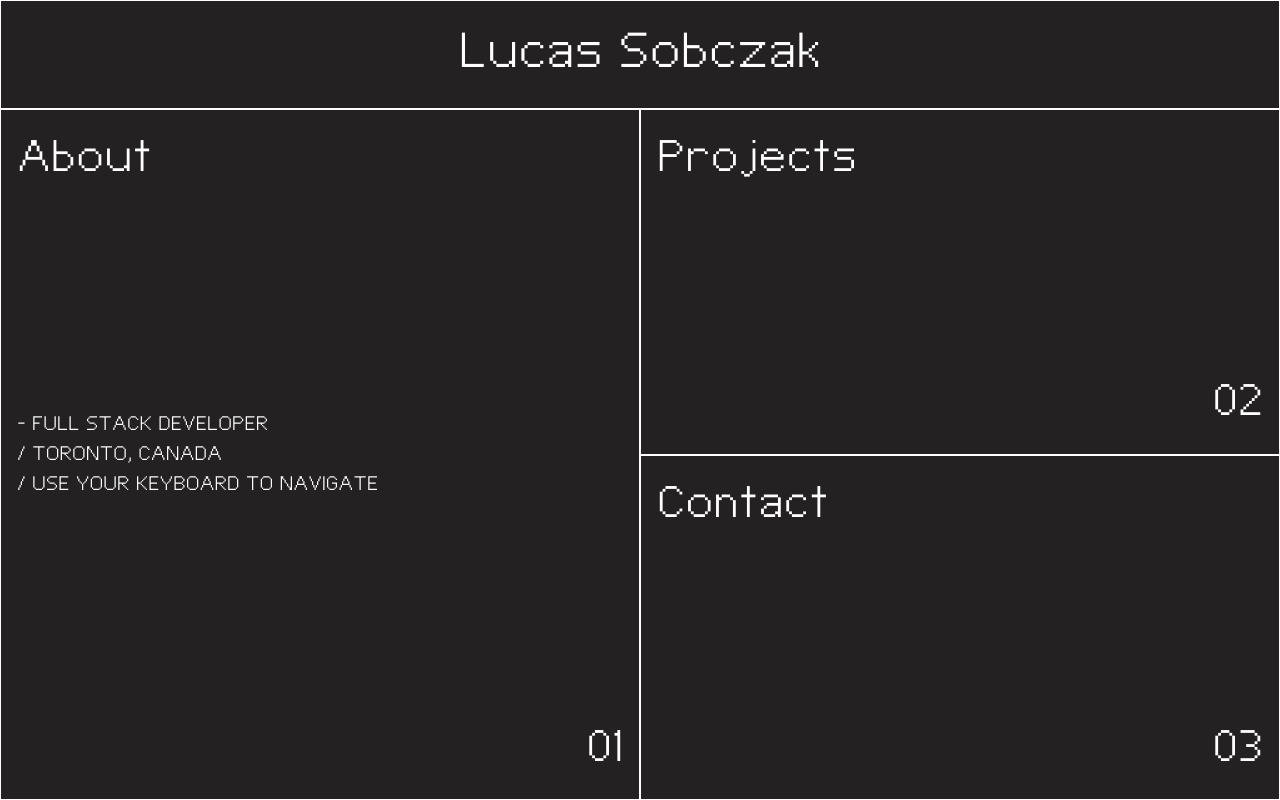
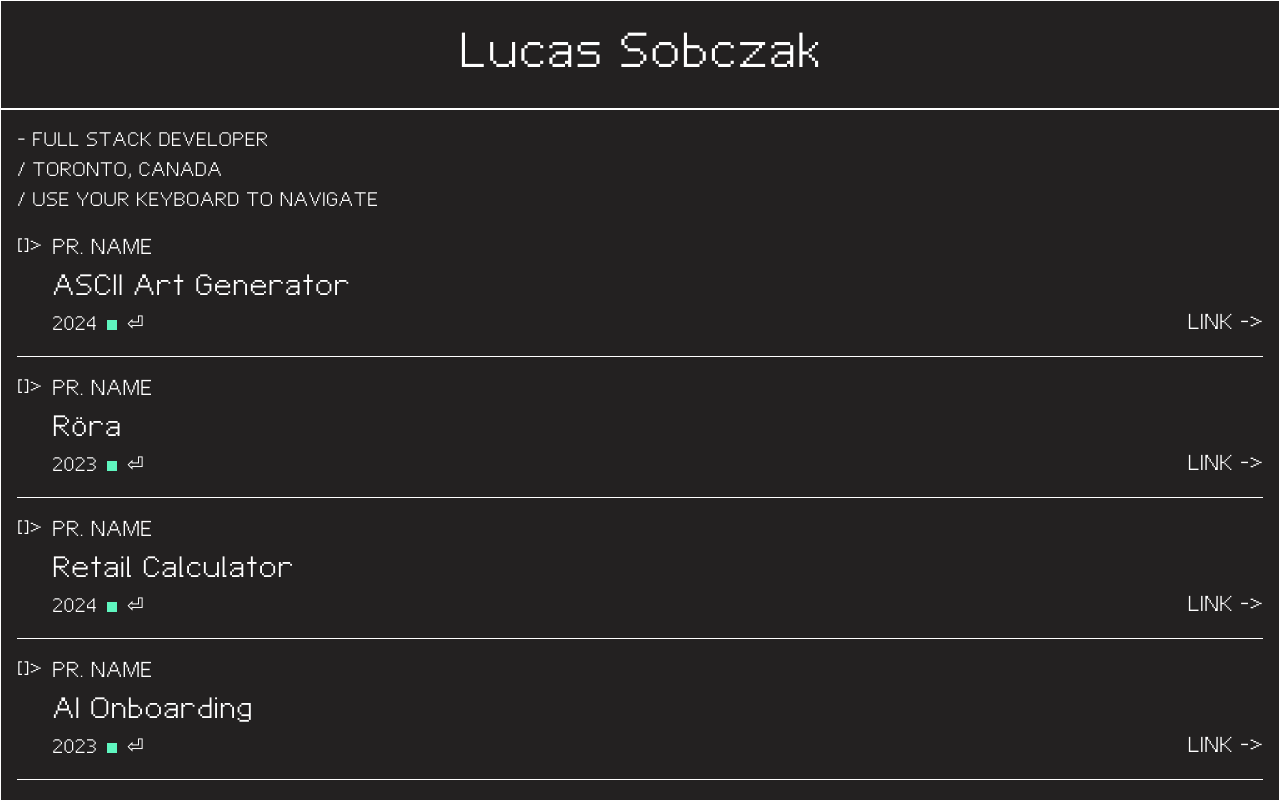
Before and after one commit to SobczakL/portfolio, a React (Vite) app: page /home in a window 1280 px wide. Shown: the top 800 px of the page. Built offline with nearby package versions, Linux system fonts and the light colour scheme.

Commit message:
removed old files and moved logic into new ones

```diff
--- a/src/App.jsx
+++ b/src/App.jsx
@@ -1,9 +1,7 @@
 import { Route, Routes } from "react-router-dom";
 import "./App.css";
 import Start from "./pages/Start"
-import Home from "./pages/Home"
 import Home1 from "./pages/Home1"
-import { Box } from "@chakra-ui/react";
 
 function App() {
     return (
@@ -11,9 +9,6 @@ function App() {
         <Routes>
             <Route path="/" element={<Start />} />
             <Route path="/home" element={
-                <Home />
-            } />
-            <Route path="/homenew" element={
                 <Home1 />
             } />
         </Routes>
--- a/src/components/content/AboutContent.jsx
+++ /dev/null
@@ -1,66 +0,0 @@
-import { useEffect, useState } from "react";
-import { Box, LinkBox, LinkOverlay, Text } from "@chakra-ui/react";
-
-export default function AboutContent() {
-    const targetText = {
-        0: "/ FULL STACK DEVELOPER",
-        1: "/ TORONTO, CANADA",
-        2: "/ USE YOUR KEYBOARD TO NAVIGATE",
-    };
-
-    const [placeholderText, setPlaceholderText] = useState(() => {
-        let initState = {};
-        Object.keys(targetText).forEach(
-            (key) => (initState[key] = "-".repeat(targetText[key].length)),
-        );
-        return initState;
-    });
-
-    useEffect(() => {
-        const intervalIds = [];
-
-        Object.keys(targetText).forEach((key) => {
-            const intervalId = setInterval(() => {
-                setPlaceholderText((prevState) => {
-                    let newText = prevState[key].split("");
-                    for (
-                        let j = getRandomIntInclusive(0, newText.length - 1);
-                        j < newText.length;
-                        j++
-                    ) {
-                        if (newText[j] !== targetText[key][j]) {
-                            newText[j] = targetText[key][j];
-                            break;
-                        }
-                    }
-                    return {
-                        ...prevState,
-                        [key]: newText.join(""),
-                    };
-                });
-            }, 100);
-
-            intervalIds.push(intervalId);
-        });
-
-        return () => intervalIds.forEach((id) => clearInterval(id));
-    }, []);
-
-    function getRandomIntInclusive(min, max) {
-        const minCeiled = Math.ceil(min);
-        const maxFloored = Math.floor(max);
-        return Math.floor(
-            Math.random() * (maxFloored - minCeiled + 1) + minCeiled,
-        );
-    }
-
-    return (
-        <div>
-            {Object.keys(placeholderText).map((key) => (
-                <Text fontSize={["body.sm", "body.md", "body.lg"]} key={key}>
-                    {placeholderText[key]}
-                </Text>
-            ))}
-        </div>
-    );
-}
--- a/src/components/content/ContactContent.jsx
+++ /dev/null
@@ -1,7 +0,0 @@
-export default function ContactContent(){
-    return(
-    <>
-            <p>hello from contact collapse</p>
-        </>
-    )
-}
--- a/src/components/content/ProjectsContent.jsx
+++ /dev/null
@@ -1,23 +0,0 @@
-import { Flex, VStack } from "@chakra-ui/react";
-import ProjectItem from "../projectItem/ProjectItem";
-import { useState } from "react";
-
-export default function ProjectsContent({ content }) {
-    const [activeProjectTile, setActiveProjectTile] = useState(null);
-
-    return (
-        <Flex
-            direction="column"
-        >
-            {content.map((project, index) => (
-                <ProjectItem
-                    key={index}
-                    project={project}
-                    isActive={activeProjectTile === index}
-                    onMouseEnter={() => setActiveProjectTile(index)}
-                    onMouseLeave={() => setActiveProjectTile(null)}
-                />
-            ))}
-        </Flex>
-    );
-}
--- a/src/components/projectItem/ProjectItem.jsx
+++ b/src/components/projectItem/ProjectItem.jsx
@@ -4,7 +4,10 @@ import { useState } from "react";
 export default function ProjectItem({
     key,
     project,
-    isActive
+    onClick,
+    isActive,
+    onMouseEnter,
+    onMouseLeave
 }) {
     const [showDescription, setShowDescription] = useState(false)
 
@@ -14,6 +17,9 @@ export default function ProjectItem({
     return (
         <Box
             key={key}
+            onClick={onClick}
+            onMouseEnter={onMouseEnter}
+            onMouseLeave={onMouseLeave}
             display="flex"
             gap={["10px"]}
             minW="100%"
@@ -58,13 +64,13 @@ export default function ProjectItem({
                         <Flex alignItems="center" gap="10px">
                             <Text>{project.year}</Text>
                             <Box w="10px" h="10px"
-                            backgroundColor={isActive ? "white" : "accentTeal"}
+                                backgroundColor={isActive ? "white" : "accentTeal"}
                             ></Box>
                             &#9166;
                         </Flex>
                     </Box>
                     <Flex direction="column" gap="8px"
-                    display={isActive ? "block" : "none"}
+                        display={isActive ? "block" : "none"}
                     >
                         <Text>{project.description}</Text>
                         <Text>TECH: {project.stack}</Text>
--- a/src/components/projectItemLinkWindow/ProjectItemLinkWindow.jsx
+++ b/src/components/projectItemLinkWindow/ProjectItemLinkWindow.jsx
@@ -30,7 +30,6 @@ export default function ProjectItemLinkWindow({ isActive, link }) {
                     width: "500px",
                     height: "300px",
                     opacity: "90%"
-
                 }}>
             </iframe>
 
--- a/src/components/projectsList/ProjectList.jsx
+++ b/src/components/projectsList/ProjectList.jsx
@@ -21,6 +21,7 @@ export default function ProjectList({ projectContent }) {
     }
 
     useEffect(() => {
+        console.log(activeProject)
         document.addEventListener("mousedown", handleClickOutside)
 
         return () => {
@@ -41,7 +42,10 @@ export default function ProjectList({ projectContent }) {
                                 key={index}
                                 ref={(el) => (projectRef.current[index] = el)}
                                 project={project}
+                                onClick={() => handleProjectClick(index)}
                                 isActive={activeProject === index}
+                                onMouseEnter={() => setActiveProject(index)}
+                                onMouseLeave={() => setActiveProject(null)}
                             >
                             </ProjectItem>
                         </>
--- a/src/components/tile/Tile.jsx
+++ /dev/null
@@ -1,28 +0,0 @@
-import { Box, GridItem, Text } from "@chakra-ui/react";
-
-export default function Tile({ title, number, children, isActive }) {
-    return (
-        <GridItem
-            bg="mainBg"
-            color="white"
-            rowSpan="1fr"
-            boxSizing="border-box"
-            padding={["12px", "16px"]}
-            display="flex"
-            h="100%"
-            maxH="100%"
-            flexDirection="column"
-            justifyContent="space-between"
-            border="solid white 1px"
-            fontFamily="honey"
-            fontSize={["subheader.sm", "subheader.md", "subheader.lg"]}
-            _hover={{
-                bg: "hoverBg",
-            }}
-        >
-            <Text>{title}</Text>
-            {children}
-            <Text align="end">0{number + 1}</Text>
-        </GridItem>
-    );
-}
--- a/src/components/tileList/TileList.jsx
+++ /dev/null
@@ -1,85 +0,0 @@
-import { Box, Grid } from "@chakra-ui/react";
-import Tile from "../tile/Tile";
-import CollapsedContent from "../ui/collapse/CollapsedContent";
-import { useState, useEffect, useRef } from "react";
-
-export default function TileList({ viewData }) {
-    const [activeTile, setActiveTile] = useState(Object.keys(viewData)[0]);
-    const tileRefs = useRef({});
-    const [isDesktop, setIsDesktop] = useState(false);
-
-    const handleTileClick = (key) => {
-        setActiveTile((prevKey) =>
-            isDesktop
-                ? prevKey === key
-                    ? Object.keys(viewData)[0]
-                    : key
-                : prevKey === key
-                    ? null
-                    : key,
-        );
-    };
-
-    const handleClickOutside = (event) => {
-        if (
-            activeTile &&
-            !tileRefs.current[activeTile]?.contains(event.target)
-        ) {
-            setActiveTile(isDesktop ? Object.keys(viewData)[0] : null);
-        }
-    };
-
-    useEffect(() => {
-        if (typeof window !== 'undefined') {
-            const handleResize = () => setIsDesktop(window.innerWidth >= 1200);
-            handleResize();
-            window.addEventListener("resize", handleResize);
-            return () => window.removeEventListener("resize", handleResize);
-        }
-    }, []);
-
-    useEffect(() => {
-        document.addEventListener("mousedown", handleClickOutside);
-        return () => {
-            document.removeEventListener("mousedown", handleClickOutside);
-        };
-    }, [activeTile, isDesktop]);
-
-    return (
-        <Grid
-            flex="1"
-            templateRows={isDesktop ? "repeat(2, 1fr)" : "repeat(3, auto)"}
-            templateColumns={isDesktop ? "repeat(2, 1fr)" : "repeat(1, 1fr)"}
-        >
-            {Object.keys(viewData).map((key, index) => {
-                const ContentComponent = viewData[key].contentComponent;
-                return ContentComponent ? (
-                    <Box
-                        key={index}
-                        ref={(el) => (tileRefs.current[key] = el)}
-                        onClick={() => handleTileClick(key)}
-                        cursor="pointer"
-                        gridColumn={
-                            isDesktop && activeTile === key ? "1 / 2" : "span 1"
-                        }
-                        gridRow={
-                            isDesktop && activeTile === key ? "1 / span 2" : "auto"
-                        }
-                    >
-                        <Tile
-                            title={key}
-                            number={index}
-                            isActive={activeTile === key}
-                        >
-                            <CollapsedContent isOpen={activeTile === key}>
-                                <ContentComponent
-                                    content={viewData[key].content}
-                                />
-                            </CollapsedContent>
-                        </Tile>
-                    </Box>
-                ) : null;
-            })}
-        </Grid>
-    );
-}
--- a/src/pages/Home.jsx
+++ /dev/null
@@ -1,41 +0,0 @@
-import { Box, Flex } from "@chakra-ui/react";
-import { useEffect, useState } from "react";
-import Header from "../components/header/Header";
-import TileList from "../components/tileList/TileList";
-import AboutContent from "../components/content/AboutContent";
-import ProjectsContent from "../components/content/ProjectsContent";
-import ContactContent from "../components/content/ContactContent";
-import portfolioData from "../data/data.json";
-
-export default function Home() {
-    const tileContentComponent = {
-        About: AboutContent,
-        Projects: ProjectsContent,
-        Contact: ContactContent,
-    };
-
-    const [viewData, setViewData] = useState(null);
-
-    useEffect(() => {
-        const data = { ...portfolioData };
-
-        Object.keys(tileContentComponent).forEach((key) => {
-            if (data[key]) {
-                data[key].contentComponent = tileContentComponent[key];
-            } else {
-                data[key] = {
-                    contentComponent: tileContentComponent[key],
-                };
-            }
-        });
-
-        setViewData(data);
-    }, []);
-
-    return (
-        <Flex position="relative" direction="column" h="100%">
-            <Header />
-            {viewData && <TileList viewData={viewData} />}
-        </Flex>
-    )
-}
```
